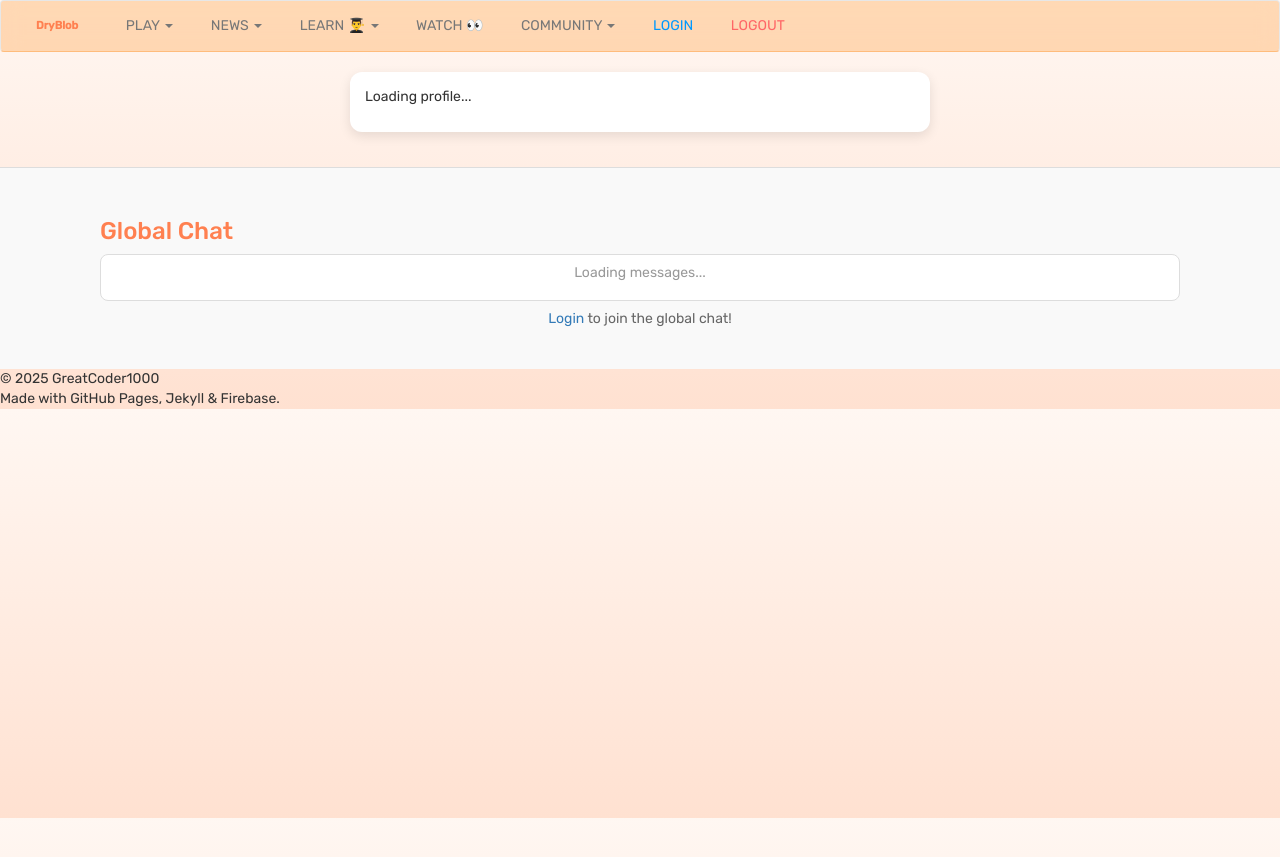
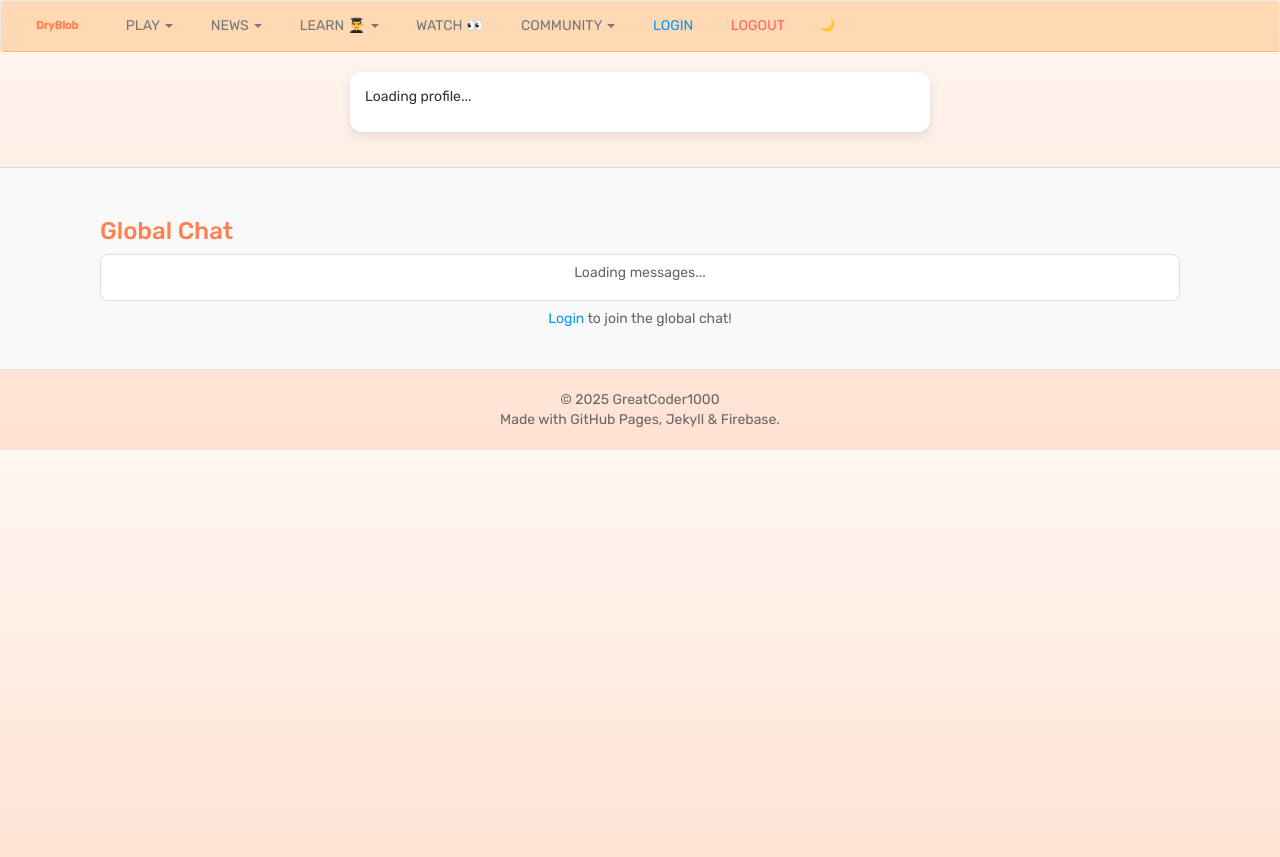
Before and after one commit to GreatCoder1000/drychess, a Jekyll site: the page built from profile.html, in a window 1280 px wide. Shown: the top 857 px of the page. Built offline with Jekyll 4.4.1, drawn with Linux system fonts in a browser that asks for light colours; comment, search, counter and statistics services are not loaded.

Commit message:
Dark mode!!

```diff
--- a/_layouts/default.html
+++ b/_layouts/default.html
@@ -78,10 +78,14 @@
             </li>
 
             <!-- LOGIN / USER -->
-            <li><a id="navUser" href="{{ '/login.html' | relative_url }}" style="color: #09f;">LOGIN</a></li>
+            <li><a id="navUser" href="{{ '/login.html' | relative_url }}" style="color: var(--link-color);">LOGIN</a>
+            </li>
 
             <!-- LOGOUT -->
-            <li><a id="logoutBtn" href="#" style="color: #f66;">LOGOUT</a></li>
+            <li><a id="logoutBtn" href="#" style="color: var(--logout-color);">LOGOUT</a></li>
+
+            <!-- DARK MODE TOGGLE -->
+            <li><button id="darkModeToggle" class="dark-mode-toggle" title="Toggle Dark Mode">🌙</button></li>
         </ul>
     </nav>
 
@@ -92,13 +96,13 @@
 
     <!-- GLOBAL CHAT -->
     <div id="globalChatContainer"
-        style="background: #f9f9f9; padding: 1rem; margin-top: 2rem; border-top: 1px solid #ddd;">
+        style="background: var(--chat-bg); padding: 1rem; margin-top: 2rem; border-top: 1px solid var(--chat-border); transition: background 0.3s ease, border-color 0.3s ease;">
         <div class="container">
             <h3 style="color: var(--pumpkin);">Global Chat</h3>
 
             <div id="chatMessages"
-                style="max-height: 200px; overflow-y: auto; background: white; border: 1px solid #ddd; border-radius: 8px; padding: 0.75rem; margin-bottom: 0.75rem;">
-                <p style="text-align: center; color: #999;">Loading messages...</p>
+                style="max-height: 200px; overflow-y: auto; background: var(--chat-message-bg); border: 1px solid var(--chat-border); border-radius: 8px; padding: 0.75rem; margin-bottom: 0.75rem; transition: background 0.3s ease, border-color 0.3s ease;">
+                <p style="text-align: center; color: var(--text-secondary);">Loading messages...</p>
             </div>
 
             <div id="chatInputContainer" style="display: none;">
@@ -111,7 +115,8 @@
             </div>
 
             <div id="chatLoginPrompt">
-                <p style="text-align: center; color: #666;"><a href="/drychess/login.html">Login</a> to join the global
+                <p style="text-align: center; color: var(--text-secondary);"><a href="/drychess/login.html"
+                        style="color: var(--link-color);">Login</a> to join the global
                     chat!</p>
             </div>
         </div>
@@ -205,6 +210,33 @@
         }
     </script>
 
+    <!-- DARK MODE SCRIPT -->
+    <script>
+        // Dark mode functionality
+        const darkModeToggle = document.getElementById('darkModeToggle');
+        const body = document.body;
+
+        // Check for saved theme preference or default to light mode
+        const currentTheme = localStorage.getItem('theme') || 'light';
+        body.setAttribute('data-theme', currentTheme);
+        updateToggleIcon(currentTheme);
+
+        // Toggle dark mode
+        darkModeToggle.addEventListener('click', () => {
+            const currentTheme = body.getAttribute('data-theme');
+            const newTheme = currentTheme === 'dark' ? 'light' : 'dark';
+
+            body.setAttribute('data-theme', newTheme);
+            localStorage.setItem('theme', newTheme);
+            updateToggleIcon(newTheme);
+        });
+
+        function updateToggleIcon(theme) {
+            darkModeToggle.textContent = theme === 'dark' ? '☀️' : '🌙';
+            darkModeToggle.title = theme === 'dark' ? 'Switch to Light Mode' : 'Switch to Dark Mode';
+        }
+    </script>
+
     <!-- GLOBAL CHAT SCRIPT -->
     <script type="module">
         let chatDb, chatAuth;
@@ -268,7 +300,7 @@
                 const messagesDiv = document.getElementById("chatMessages");
 
                 if (snapshot.empty) {
-                    messagesDiv.innerHTML = "<p style='text-align: center; color: #999;'>No messages yet. Start the conversation!</p>";
+                    messagesDiv.innerHTML = "<p style='text-align: center; color: var(--text-secondary);'>No messages yet. Start the conversation!</p>";
                     return;
                 }
 
@@ -283,10 +315,10 @@
                 let html = "";
                 messages.forEach(msg => {
                     const time = new Date(msg.timestamp.toDate()).toLocaleTimeString();
-                    html += `<div style="padding: 0.5rem; border-bottom: 1px solid #eee;">
+                    html += `<div style="padding: 0.5rem; border-bottom: 1px solid var(--chat-border);">
                         <strong style="color: var(--pumpkin);">${msg.nickname}</strong>
-                        <span style="color: #999; font-size: 0.85em;"> ${time}</span>
-                        <p style="margin: 0.25rem 0 0 0;">${msg.message}</p>
+                        <span style="color: var(--text-secondary); font-size: 0.85em;"> ${time}</span>
+                        <p style="margin: 0.25rem 0 0 0; color: var(--text-primary);">${msg.message}</p>
                     </div>`;
                 });
 
--- a/profile.html
+++ b/profile.html
@@ -26,11 +26,11 @@
             <hr>
 
             <h3>Bio</h3>
-            <p id="playerBio" style="font-style: italic; color: #666;"></p>
+            <p id="playerBio" style="font-style: italic; color: var(--text-secondary);"></p>
 
             <!-- Edit Section (only for own profile) -->
             <div id="editSection"
-                style="display: none; margin-top: 2rem; padding-top: 1rem; border-top: 1px solid #ddd;">
+                style="display: none; margin-top: 2rem; padding-top: 1rem; border-top: 1px solid var(--chat-border);">
                 <h3>Edit Profile</h3>
 
                 <div class="form-group">
--- a/pve.html
+++ b/pve.html
@@ -35,7 +35,7 @@
                     <p><strong>Opponent:</strong> <span id="gameBotName"></span></p>
                     <p><strong>Bot Level:</strong> <span id="gameBotLevel"></span></p>
                     <p><strong>Bot Rating:</strong> <span id="gameBotRating"></span></p>
-                    <p id="gameStatus" style="font-style: italic; color: #666;"></p>
+                    <p id="gameStatus" style="font-style: italic; color: var(--text-secondary);"></p>
                     <button class="btn btn-danger w-100" onclick="backToSelection()">Cancel Game</button>
                 </div>
             </div>
--- a/styles.css
+++ b/styles.css
@@ -1,12 +1,50 @@
 :root {
     --pumpkin: #ff8050;
     --matte-black: #28282B;
+
+    /* Light mode colors */
+    --bg-gradient-start: #fff7f2;
+    --bg-gradient-end: #ffe1d1;
+    --navbar-bg: rgba(255, 128, 0, 0.25);
+    --navbar-border: rgba(255, 128, 0, 0.3);
+    --card-bg: #fff;
+    --card-shadow: rgba(0,0,0,0.1);
+    --text-primary: #333;
+    --text-secondary: #666;
+    --link-color: #09f;
+    --logout-color: #f66;
+    --chat-bg: #f9f9f9;
+    --chat-border: #ddd;
+    --chat-message-bg: white;
+    --footer-bg: transparent;
+    --footer-text: #666;
+}
+
+/* Dark mode colors */
+[data-theme="dark"] {
+    --bg-gradient-start: #1a1a1a;
+    --bg-gradient-end: #2d2d2d;
+    --navbar-bg: rgba(40, 40, 43, 0.9);
+    --navbar-border: rgba(255, 128, 80, 0.3);
+    --card-bg: #333;
+    --card-shadow: rgba(0,0,0,0.3);
+    --text-primary: #e0e0e0;
+    --text-secondary: #ccc;
+    --link-color: #4da6ff;
+    --logout-color: #ff6b6b;
+    --chat-bg: #2a2a2a;
+    --chat-border: #444;
+    --chat-message-bg: #333;
+    --footer-bg: #1a1a1a;
+    --footer-text: #ccc;
 }
 
 body {
     font-family: Rubik, 'Segoe UI', 'Trebuchet MS', 'Arial Nova', Arial, sans-serif;
     margin: 0;
-    background: linear-gradient(180deg, #fff7f2, #ffe1d1);
+    background: linear-gradient(180deg, var(--bg-gradient-start), var(--bg-gradient-end));
+    color: var(--text-primary);
+    transition: background 0.3s ease, color 0.3s ease;
 }
 
 .navbar {
@@ -14,9 +52,10 @@
     align-items: center;
     padding: 0.75rem 1.5rem;
     gap: 1rem;
-    background: rgba(255, 128, 0, 0.25);
+    background: var(--navbar-bg);
     backdrop-filter: blur(10px);
-    border-bottom: 1px solid rgba(255, 128, 0, 0.3);
+    border-bottom: 1px solid var(--navbar-border);
+    transition: background 0.3s ease, border-color 0.3s ease;
 }
 
 .navbar-brand {
@@ -85,11 +124,12 @@
 }
 
 .card {
-    background: #fff;
+    background: var(--card-bg);
     border-radius: 12px;
     padding: 1.5rem;
     margin-bottom: 1.5rem;
-    box-shadow: 0 4px 12px rgba(0,0,0,0.1);
+    box-shadow: 0 4px 12px var(--card-shadow);
+    transition: background 0.3s ease, box-shadow 0.3s ease;
 }
 
 h3 {
@@ -114,3 +154,80 @@
     position: absolute;
     z-index: 2000;
 }
+
+/* Dark mode toggle button */
+.dark-mode-toggle {
+    background: none;
+    border: none;
+    color: var(--pumpkin);
+    font-size: 1.2rem;
+    cursor: pointer;
+    padding: 0.5rem;
+    border-radius: 50%;
+    transition: background 0.3s ease, transform 0.2s ease;
+    display: flex;
+    align-items: center;
+    justify-content: center;
+    width: 40px;
+    height: 40px;
+}
+
+.dark-mode-toggle:hover {
+    background: rgba(255, 128, 80, 0.1);
+    transform: scale(1.1);
+}
+
+.dark-mode-toggle:active {
+    transform: scale(0.95);
+}
+
+footer {
+    text-align: center;
+    padding: 2rem 1rem;
+    background: var(--footer-bg);
+    color: var(--footer-text);
+    border-top: 1px solid var(--chat-border);
+    transition: background 0.3s ease, color 0.3s ease, border-color 0.3s ease;
+}
+
+/* Additional dark mode styles */
+.navbar-nav .nav-link {
+    color: var(--text-primary);
+    transition: color 0.3s ease;
+}
+
+.navbar-nav .nav-link:hover {
+    color: var(--pumpkin);
+}
+
+.dropdown-menu {
+    background: var(--card-bg);
+    border: 1px solid var(--chat-border);
+    transition: background 0.3s ease, border-color 0.3s ease;
+}
+
+.dropdown-menu li a {
+    color: var(--text-primary);
+    transition: color 0.3s ease;
+}
+
+.dropdown-menu li a:hover {
+    background: var(--navbar-bg);
+    color: var(--pumpkin);
+}
+
+.btn {
+    transition: background 0.3s ease, color 0.3s ease, border-color 0.3s ease;
+}
+
+.form-control {
+    background: var(--card-bg);
+    color: var(--text-primary);
+    border: 1px solid var(--chat-border);
+    transition: background 0.3s ease, color 0.3s ease, border-color 0.3s ease;
+}
+
+.form-control:focus {
+    border-color: var(--pumpkin);
+    box-shadow: 0 0 0 0.2rem rgba(255, 128, 80, 0.25);
+}
--- a/thread.html
+++ b/thread.html
@@ -7,7 +7,7 @@
     <div id="threadContainer" style="display: none;">
         <div class="card">
             <h1 id="threadTitle">Loading...</h1>
-            <div id="threadMeta" style="font-size: 0.85rem; color: #666;"></div>
+            <div id="threadMeta" style="font-size: 0.85rem; color: var(--text-secondary);"></div>
             <hr>
 
             <div id="postsContainer">
```
Also changed, not shown: pvp.html (+4 -3 lines).
